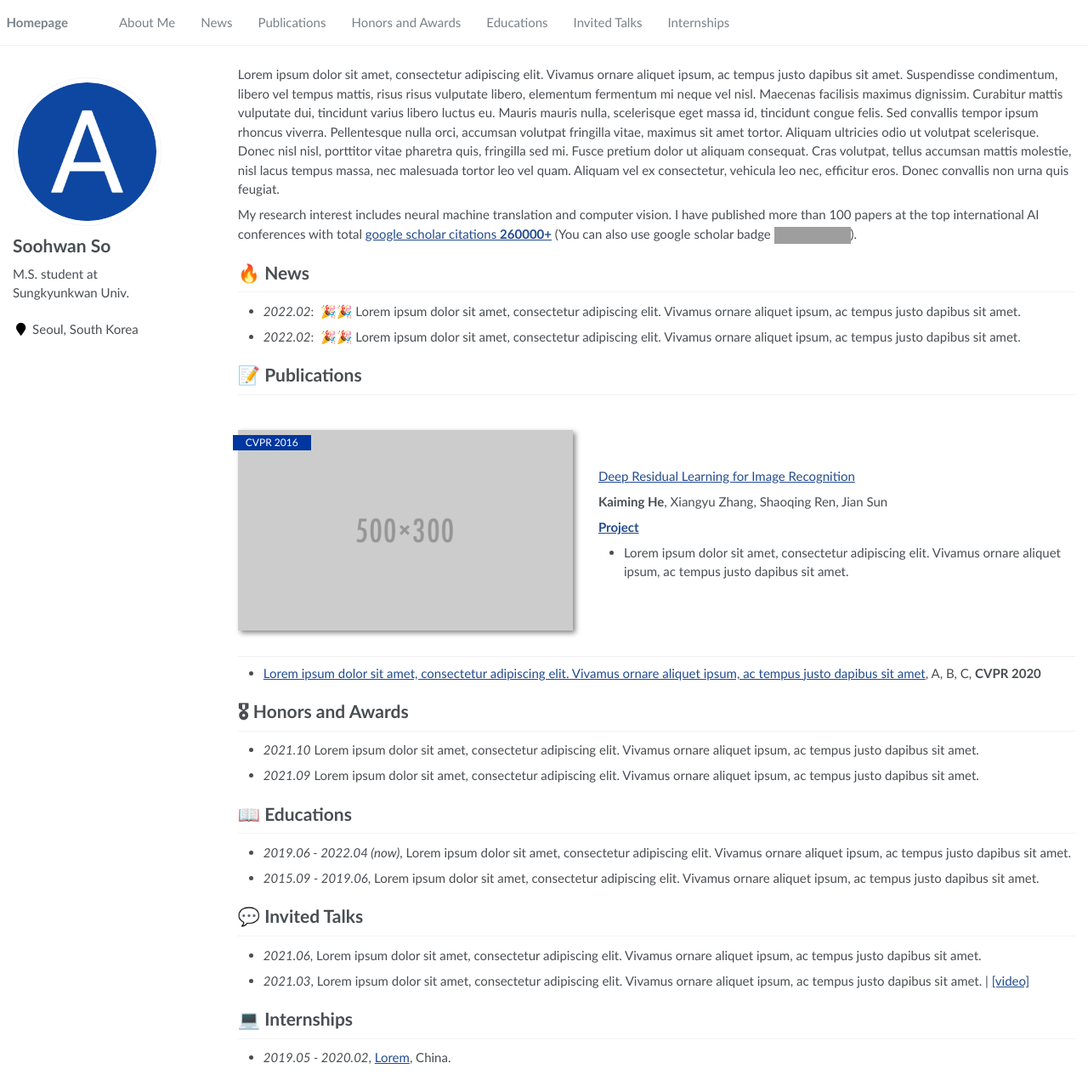
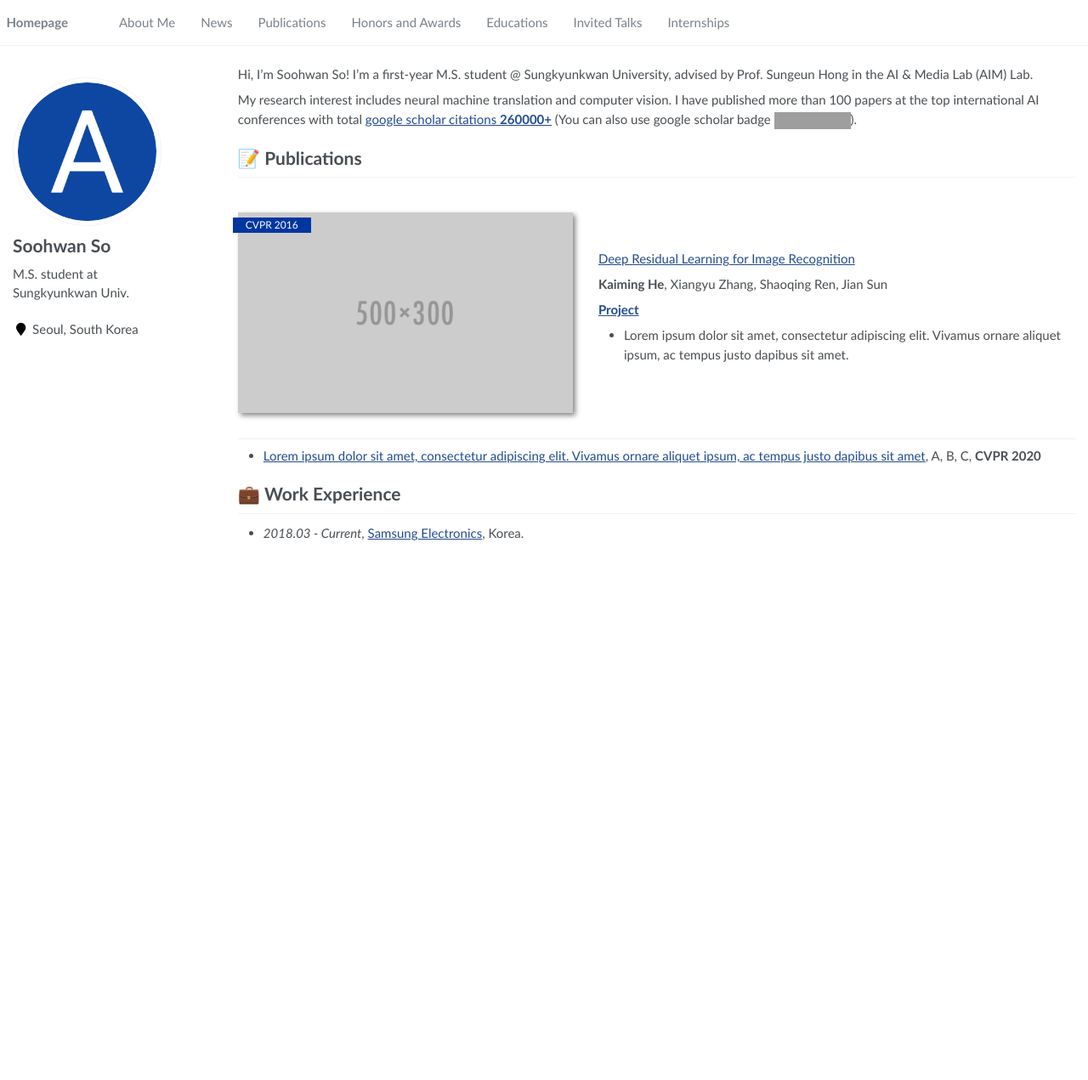
Before and after one commit to soohwan-so/soohwan-so.github.io, a Jekyll site: the page built from _pages/about.md, in a window 1280 px wide and 1271 px high. Shown: the whole window at 85% size. Built offline with Jekyll 4.4.1, drawn with Linux system fonts in a browser that asks for light colours; grey boxes are pictures that could not be loaded.

Commit message:
Update about.md

```diff
--- a/_pages/about.md
+++ b/_pages/about.md
@@ -17,14 +17,14 @@ redirect_from:
 
 <span class='anchor' id='about-me'></span>
 
-Lorem ipsum dolor sit amet, consectetur adipiscing elit. Vivamus ornare aliquet ipsum, ac tempus justo dapibus sit amet. Suspendisse condimentum, libero vel tempus mattis, risus risus vulputate libero, elementum fermentum mi neque vel nisl. Maecenas facilisis maximus dignissim. Curabitur mattis vulputate dui, tincidunt varius libero luctus eu. Mauris mauris nulla, scelerisque eget massa id, tincidunt congue felis. Sed convallis tempor ipsum rhoncus viverra. Pellentesque nulla orci, accumsan volutpat fringilla vitae, maximus sit amet tortor. Aliquam ultricies odio ut volutpat scelerisque. Donec nisl nisl, porttitor vitae pharetra quis, fringilla sed mi. Fusce pretium dolor ut aliquam consequat. Cras volutpat, tellus accumsan mattis molestie, nisl lacus tempus massa, nec malesuada tortor leo vel quam. Aliquam vel ex consectetur, vehicula leo nec, efficitur eros. Donec convallis non urna quis feugiat.
+Hi, I'm Soohwan So! I'm a first-year M.S. student @ Sungkyunkwan University, advised by Prof. Sungeun Hong in the AI & Media Lab (AIM) Lab.
 
 My research interest includes neural machine translation and computer vision. I have published more than 100 papers at the top international AI conferences with total <a href='https://scholar.google.com/citations?user=DhtAFkwAAAAJ'>google scholar citations <strong><span id='total_cit'>260000+</span></strong></a> (You can also use google scholar badge <a href='https://scholar.google.com/citations?user=DhtAFkwAAAAJ'><img src="https://img.shields.io/endpoint?url={{ url | url_encode }}&logo=Google%20Scholar&labelColor=f6f6f6&color=9cf&style=flat&label=citations"></a>).
 
 
-# 🔥 News
+<!-- # 🔥 News
 - *2022.02*: &nbsp;🎉🎉 Lorem ipsum dolor sit amet, consectetur adipiscing elit. Vivamus ornare aliquet ipsum, ac tempus justo dapibus sit amet.
-- *2022.02*: &nbsp;🎉🎉 Lorem ipsum dolor sit amet, consectetur adipiscing elit. Vivamus ornare aliquet ipsum, ac tempus justo dapibus sit amet.
+- *2022.02*: &nbsp;🎉🎉 Lorem ipsum dolor sit amet, consectetur adipiscing elit. Vivamus ornare aliquet ipsum, ac tempus justo dapibus sit amet.  -->
 
 # 📝 Publications
 
@@ -42,17 +42,17 @@ My research interest includes neural machine translation and computer vision. I
 
 - [Lorem ipsum dolor sit amet, consectetur adipiscing elit. Vivamus ornare aliquet ipsum, ac tempus justo dapibus sit amet](https://github.com), A, B, C, **CVPR 2020**
 
-# 🎖 Honors and Awards
+<!-- # 🎖 Honors and Awards
 - *2021.10* Lorem ipsum dolor sit amet, consectetur adipiscing elit. Vivamus ornare aliquet ipsum, ac tempus justo dapibus sit amet.
-- *2021.09* Lorem ipsum dolor sit amet, consectetur adipiscing elit. Vivamus ornare aliquet ipsum, ac tempus justo dapibus sit amet.
+- *2021.09* Lorem ipsum dolor sit amet, consectetur adipiscing elit. Vivamus ornare aliquet ipsum, ac tempus justo dapibus sit amet.  -->
 
-# 📖 Educations
+<!-- # 📖 Educations
 - *2019.06 - 2022.04 (now)*, Lorem ipsum dolor sit amet, consectetur adipiscing elit. Vivamus ornare aliquet ipsum, ac tempus justo dapibus sit amet.
-- *2015.09 - 2019.06*, Lorem ipsum dolor sit amet, consectetur adipiscing elit. Vivamus ornare aliquet ipsum, ac tempus justo dapibus sit amet.
+- *2015.09 - 2019.06*, Lorem ipsum dolor sit amet, consectetur adipiscing elit. Vivamus ornare aliquet ipsum, ac tempus justo dapibus sit amet.  -->
 
-# 💬 Invited Talks
+<!-- # 💬 Invited Talks
 - *2021.06*, Lorem ipsum dolor sit amet, consectetur adipiscing elit. Vivamus ornare aliquet ipsum, ac tempus justo dapibus sit amet.
-- *2021.03*, Lorem ipsum dolor sit amet, consectetur adipiscing elit. Vivamus ornare aliquet ipsum, ac tempus justo dapibus sit amet.  \| [\[video\]](https://github.com/)
+- *2021.03*, Lorem ipsum dolor sit amet, consectetur adipiscing elit. Vivamus ornare aliquet ipsum, ac tempus justo dapibus sit amet.  \| [\[video\]](https://github.com/) -->
 
-# 💻 Internships
-- *2019.05 - 2020.02*, [Lorem](https://github.com/), China.
+# 💼 Work Experience
+- *2018.03 - Current*, [Samsung Electronics](https://www.samsung.com/sec/about-us/company-info/), Korea.
```
